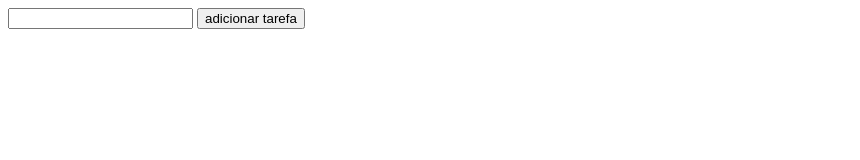
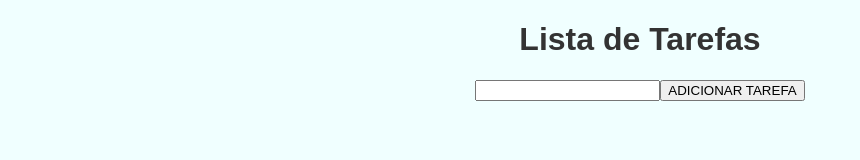
Before and after one commit to JoaoBoszczowski/IW2-A, a plain HTML site: page prova.html in a window 1280 px wide. Shown: the whole page, without its empty margins (0-860 px from the left). Drawn offline with Linux system fonts and the light colour scheme.

Commit message:
Update prova.html

```diff
--- a/prova.html
+++ b/prova.html
@@ -4,10 +4,16 @@
     <meta charset="UTF-8">
     <meta name="viewport" content="width=device-width, initial-scale=1.0">
     <title>Document</title>
+    <link rel="stylesheet" href="prova.css">
 </head>
 <body>
-    <input id="inputtarefa" type="text">
-    <button id="botaotarefa">adicionar tarefa</button>
+    <h1>Lista de Tarefas</h1>
+    <div>
+        <input id="inputtarefa" type="text">
+        <button id="botaotarefa">ADICIONAR TAREFA</button>
+    </div>
+    <div>
     <ul id="lista"></ul>
-    <script src="prova.js"></script>
+    </div>
+    <script src="script.js"></script>
 </html>
```
